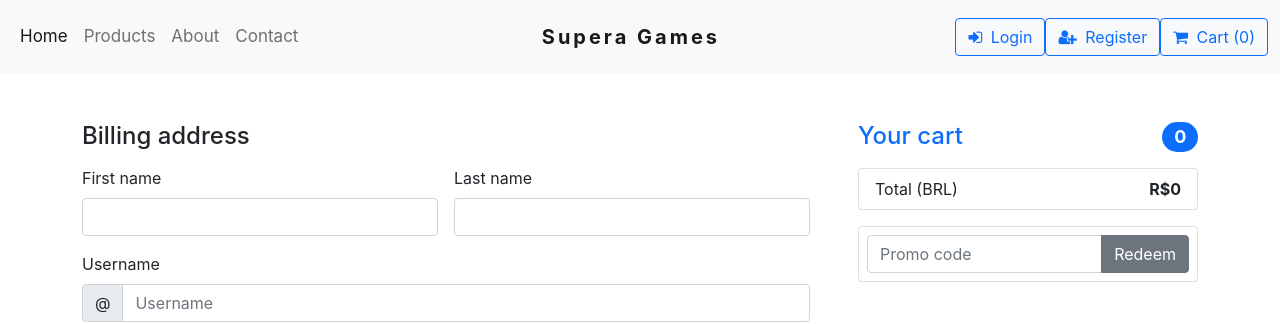
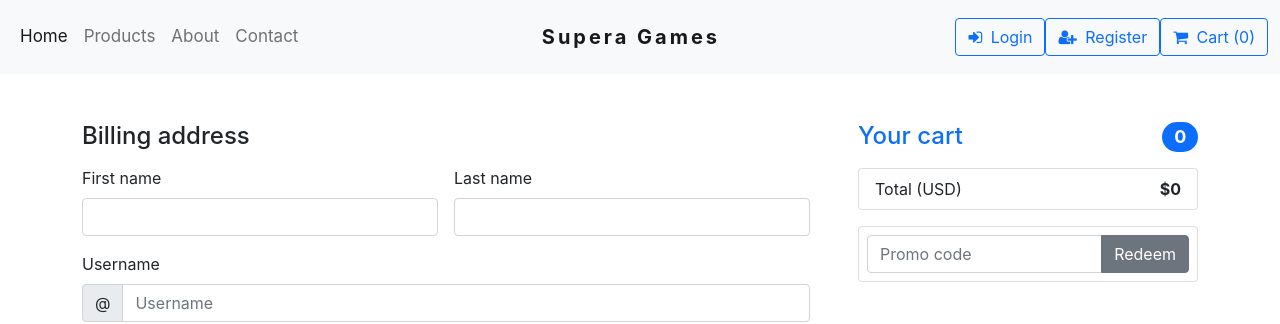
Before and after one commit to MatheusGraciki/Ecommerce--Desafio, a React (Create React App) app: page /checkout in a window 1280 px wide. Shown: the top 324 px of the page. Built offline with nearby package versions, Linux system fonts and the light colour scheme.

Commit message:
fix currency

```diff
--- a/src/components/Cart.jsx
+++ b/src/components/Cart.jsx
@@ -24,7 +24,7 @@ const Cart = () => {
                         </div>
                         <div className="col-md-4">
                             <h3>{cartItem.name}</h3>
-                            <p className="lead fw-bold">R${cartItem.price}</p>
+                            <p className="lead fw-bold">${cartItem.price}</p>
                         </div>
                     </div>
 
--- a/src/components/Checkout.jsx
+++ b/src/components/Checkout.jsx
@@ -12,7 +12,7 @@ const Checkout = () => {
                 <div>
                     <h6 className="my-0">{item.name}</h6>
                 </div>
-                <span className="text-muted">R${item.price}</span>
+                <span className="text-muted">${item.price}</span>
             </li>
         );
     }
@@ -30,8 +30,8 @@ const Checkout = () => {
                             {state.map(itemList)}
 
                             <li className="list-group-item d-flex justify-content-between">
-                                <span>Total (BRL)</span>
-                                <strong>R${total}</strong>
+                                <span>Total (USD)</span>
+                                <strong>${total}</strong>
                             </li>
                         </ul>
 
--- a/src/components/Product.jsx
+++ b/src/components/Product.jsx
@@ -10,7 +10,7 @@ const Product = () => {
                 <img src={item.img} class="card-img-top" alt={item.name}/>
                     <div class="card-body text-center">
                         <h5 class="card-title">{item.name}</h5>
-                        <p className="lead">R$ {item.price}</p>
+                        <p className="lead">$ {item.price}</p>
                         <NavLink to={`/products/${item.id}`} class="btn btn-outline-primary">Buy Now</NavLink>
                     </div>
 
--- a/src/components/ProductDetail.jsx
+++ b/src/components/ProductDetail.jsx
@@ -37,7 +37,7 @@ const ProductDetail = () => {
                 <div className="col-md-6 d-flex flex-column justify-content-center">
                     <h1 className="display-5 fw-bold">{product.name}</h1>
                     <hr />
-                    <h2 className="my-4">R${product.price}</h2>
+                    <h2 className="my-4">${product.price}</h2>
                     <p className="lead fw-bold">  SCORE: {product.score}</p>
                     <button onClick={()=>handleCart(product)} className="btn btn-outline-primary my-5">{cartBtn}</button>
                 </div>
```
